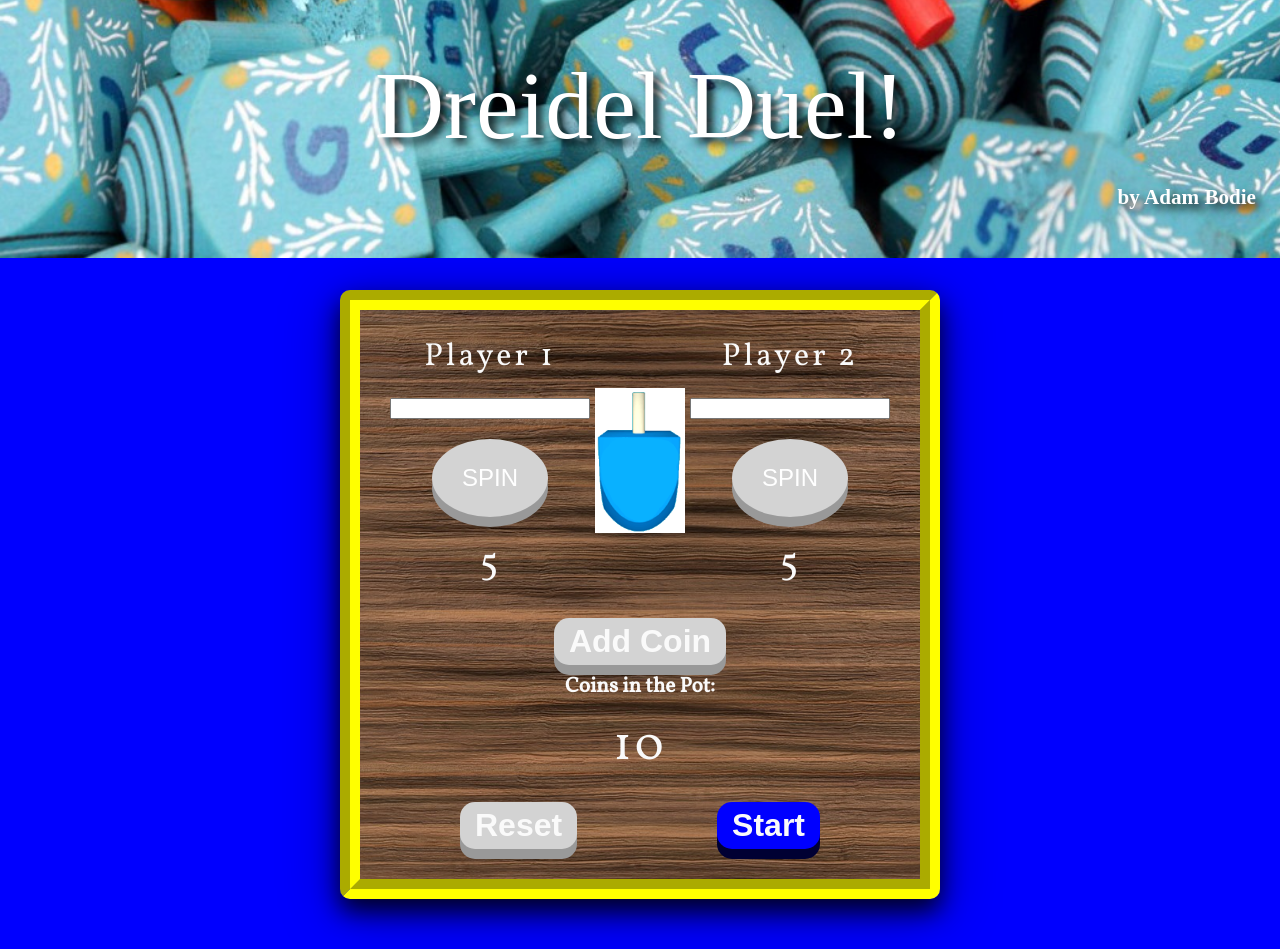
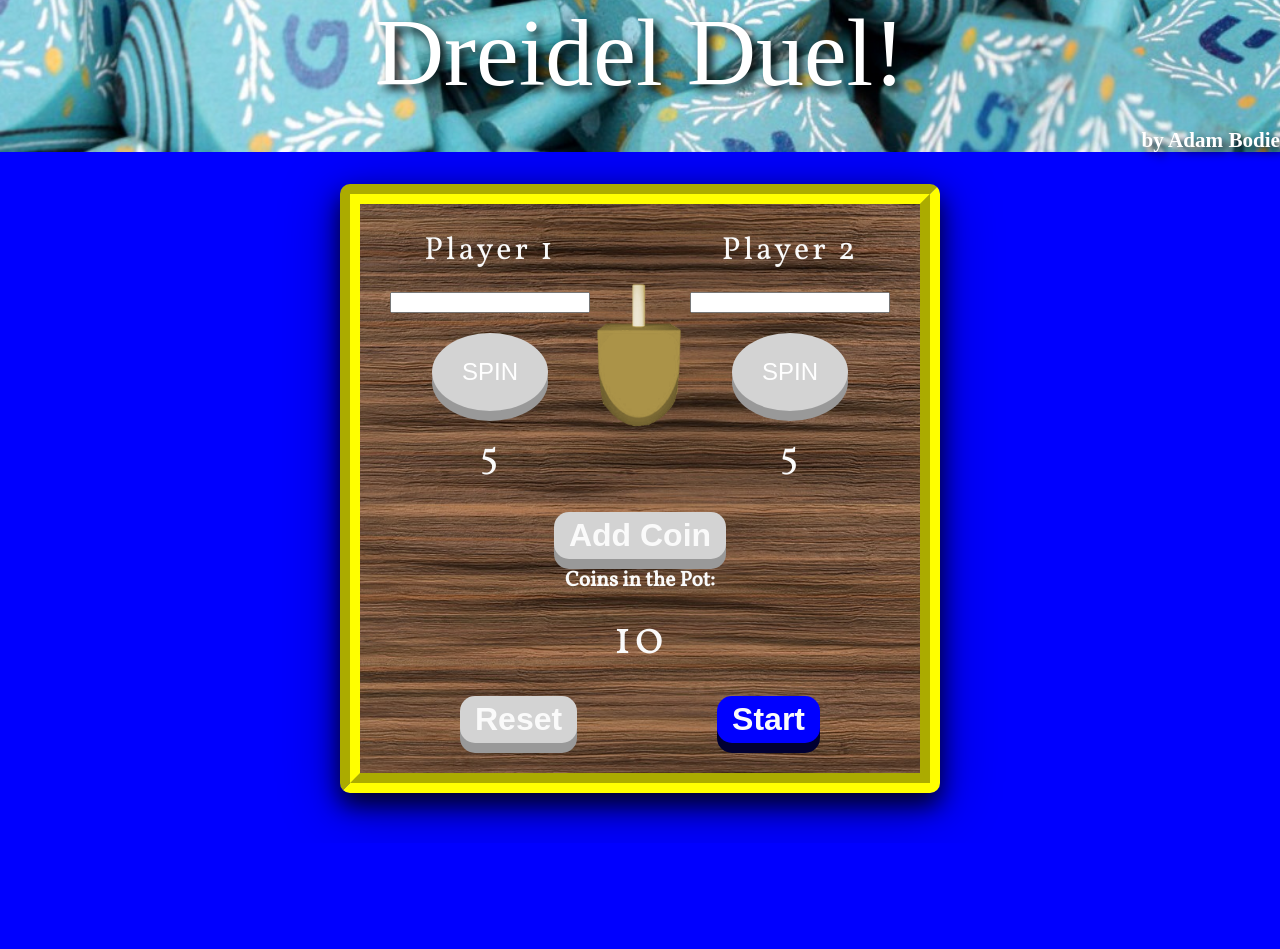
Before and after one commit to adambodie/dreidel-duel, a Gatsby site: page / in a window 1280 px wide. After the commit the page ends 843 px from the top, so only its background shows below. Built offline with nearby package versions, Linux system fonts and the light colour scheme; Gatsby itself is replaced by a stand-in of ours; a web font is replaced by a local one.

Commit message:
Updated dreidel image, styles

```diff
--- a/src/components/Spin.js
+++ b/src/components/Spin.js
@@ -1,5 +1,5 @@
 import React from "react"
-import dreidel  from '../images/dreidel.png'
+import dreidel  from '../images/dreidel.gif'
 import styles from "../css/main.module.scss";
 const Spin =(props) => (
 	<div className={styles.dreidel}>
--- a/src/css/header.module.scss
+++ b/src/css/header.module.scss
@@ -1,7 +1,7 @@
 @import '_import';
 
 .jumbotron {
-	padding: 2rem 1rem;
+	padding: 0rem;
     margin-bottom: 2rem;
     background:url(../images/dreidel.jpg);
     background-size: cover;
@@ -13,7 +13,7 @@
 	text-align: center;
     font-size: 6rem;
     font-weight: 300;
-	line-height: 1.2;
+	line-height: 1.1;
 	color: white;
 }
 .display3 {
@@ -23,8 +23,3 @@
 	margin: 0;
 	color: white;
 }
-@media (min-width: 576px) {
-	.jumbotron {
-		padding: 3rem 1.5rem;
-	}
-}
--- a/src/css/player.module.scss
+++ b/src/css/player.module.scss
@@ -21,7 +21,6 @@ input {
 	display: inline-block;
 	font-size: 1.2em;
 	letter-spacing: 2px;
-	flex: 1;
 }
 
 .playerName {
```
Also changed, not shown: src/css/main.module.scss (line endings or trailing spaces), src/images/dreidel.gif (added), src/images/dreidel.png (deleted).
